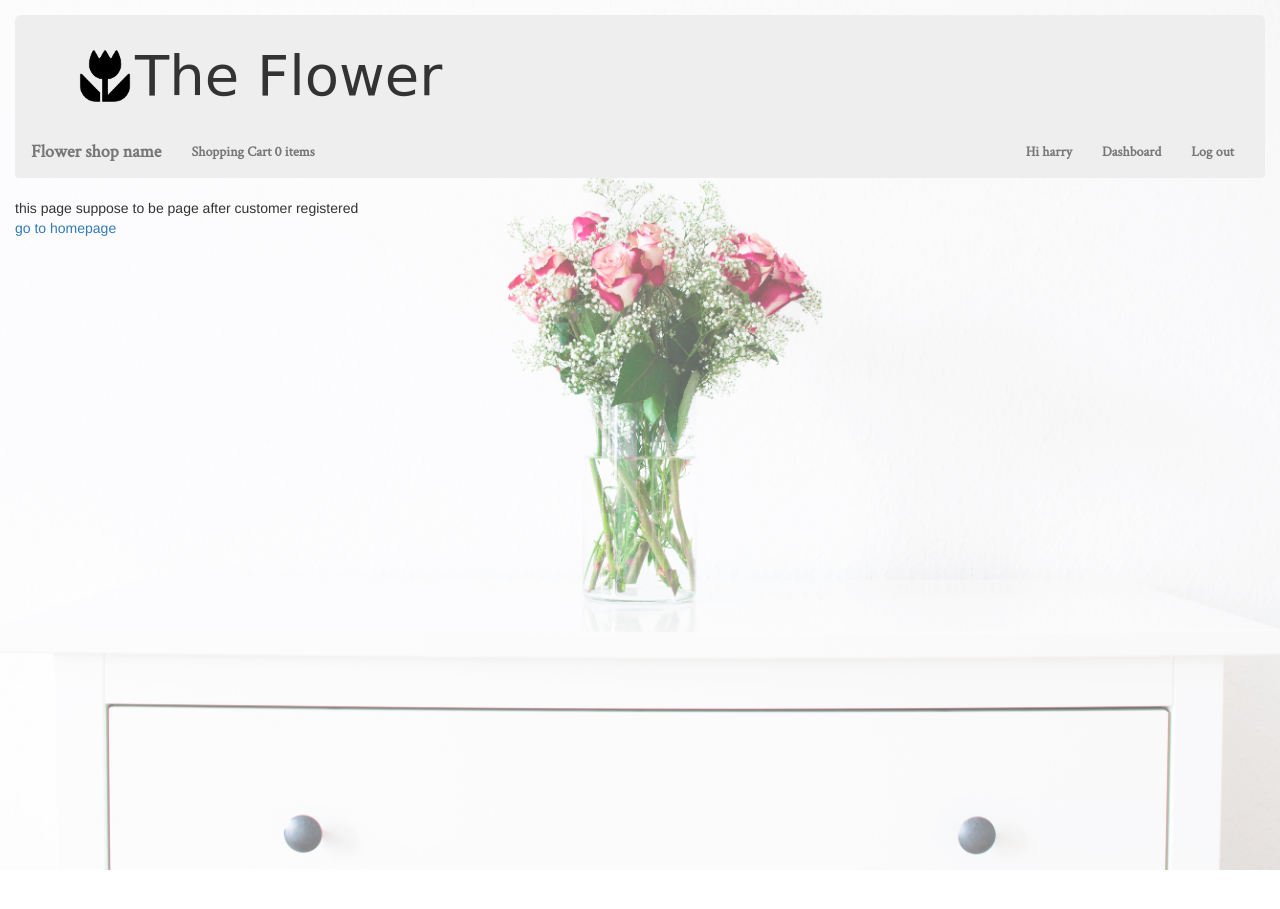
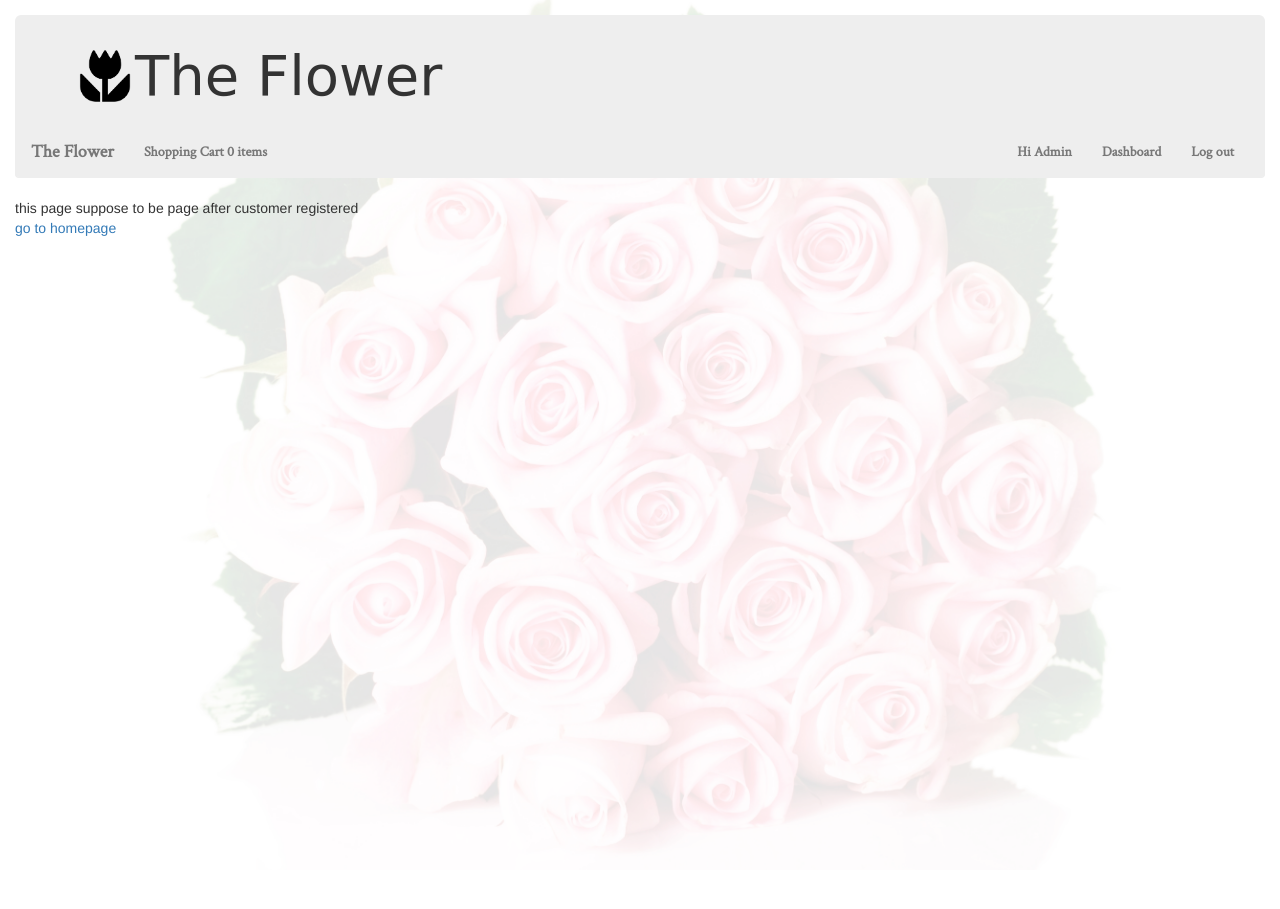
Before and after one commit to Flowerteamforbcit/FlowerAss, a PHP site: page /congrats.php in a window 1280 px wide. Shown: the top 909 px of the page. Run offline with PHP 8.4, Linux system fonts and the light colour scheme; a user stored in the database is signed in; some web fonts are replaced.

Commit message:
Minor design changes
Pictures changed. Carusel has backed.

```diff
--- a/head.php
+++ b/head.php
@@ -36,7 +36,7 @@
                     <span class="icon-bar"></span>
                     <span class="icon-bar"></span>
                 </button>
-                <a class="navbar-brand" href="homepage.php">Flower shop name</a>
+                <a class="navbar-brand" href="homepage.php">The Flower</a>
             </div>
 
             <!-- Collect the nav links, forms, and other content for toggling -->
@@ -70,7 +70,7 @@
                 <ul class="nav navbar-nav navbar-right">
                     <li><a href="#"><?php if (isset($_SESSION['username'])) echo "Hi " . $_SESSION['username']; ?></a>
                     </li>
-                    <?php if (isset($_SESSION['username']) && $_SESSION['username'] == "harry") {
+                    <?php if (isset($_SESSION['username']) && ($_SESSION['username'] == "harry" || $_SESSION['username'] == "Admin")) {
                         echo '<li><a href="Dashboard.php">Dashboard</a></li>';
                     } ?>
                     <?php if (!array_key_exists('username', $_SESSION)) echo '<li><a href="login.php">Log in</a></li>'; ?>
```
Also changed, not shown: homepage.php (+4 -6 lines), productsForHome.php (+5 -2 lines), img/OldBackGround.jpg (added), img/bg2.jpg, img/sample1.jpg, img/sample2.jpg, 2 other files.
